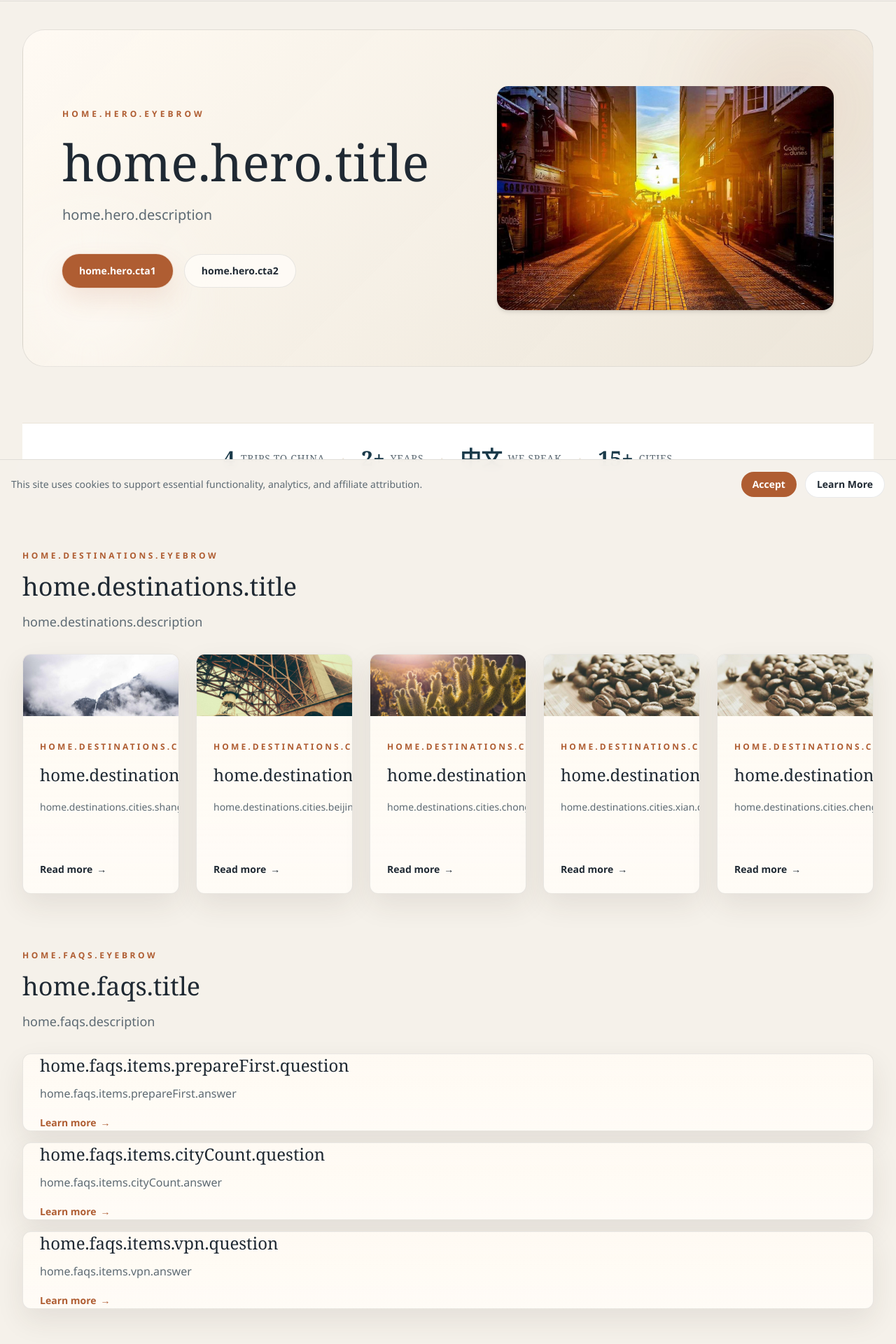
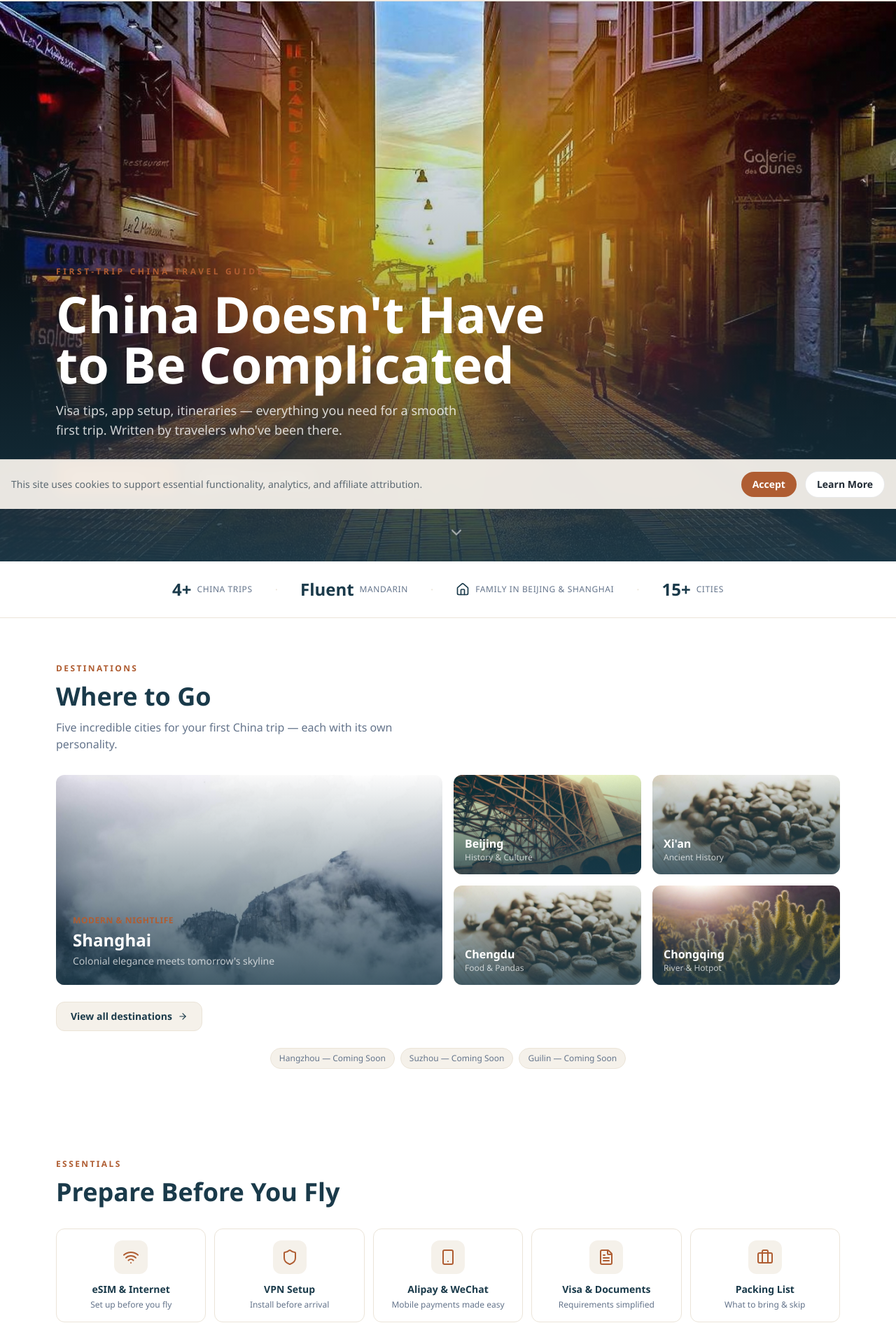
Before and after one commit to thecubestorm-arch/trailofchina, a Next.js app: page / in a window 1280 px wide. Shown: the part 73-1993 px from the top of the page at 70% size. Built offline with nearby package versions, Linux system fonts and the light colour scheme.

Commit message:
Homepage: swap to v1 (Full-Bleed Immersive) as main page
- / now renders HomeV1Client from app/v1/
- Old client component replaced with server component wrapper
- Build clean: 199 pages

```diff
--- a/app/page.tsx
+++ b/app/page.tsx
@@ -1,240 +1,20 @@
-'use client'
+import { Metadata } from 'next'
+import HomeV1Client from './v1/HomeV1Client'
 
-import Image from 'next/image'
-import Link from 'next/link'
-import { useTranslations } from 'next-intl'
-import FeatureCard from '@/components/FeatureCard'
-import FaqCard from '@/components/FaqCard'
-import SectionIntro from '@/components/SectionIntro'
-import FadeIn from '@/components/FadeIn'
-import StaggerContainer from '@/components/StaggerContainer'
-import ChecklistDownload from '@/components/ChecklistDownload'
-import TrustBar from '@/components/TrustBar'
-import WhyTrustUs from '@/components/WhyTrustUs'
-
-const destinations = [
-  {
-    key: 'shanghai',
-    href: '/destinations/shanghai',
-    imageSrc: '/images/shanghai/modern-skyline.jpg',
-    imageAlt: 'Shanghai skyline with modern skyscrapers',
+export const metadata: Metadata = {
+  title: 'Trail of China – First-Trip China Travel Guide',
+  description: 'Visa tips, app setup, itineraries — everything you need for a smooth first trip to China. Written by travelers who\'ve been there.',
+  openGraph: {
+    title: 'Trail of China – First-Trip China Travel Guide',
+    description: 'Visa tips, app setup, itineraries — everything you need for a smooth first trip to China. Written by travelers who\'ve been there.',
+    images: ['/images/hero/china-hero.jpg'],
   },
-  {
-    key: 'beijing',
-    href: '/destinations/beijing',
-    imageSrc: '/images/beijing/forbidden-city.jpg',
-    imageAlt: 'Traditional architecture in Beijing',
+  twitter: {
+    card: 'summary_large_image',
+    images: ['/images/hero/china-hero.jpg'],
   },
-  {
-    key: 'chongqing',
-    href: '/destinations/chongqing',
-    imageSrc: '/images/chongqing/river-view.jpg',
-    imageAlt: 'Chongqing cityscape by the river',
-  },
-  {
-    key: 'xian',
-    href: '/destinations/xian',
-    imageSrc: '/images/xian/city-wall.jpg',
-    imageAlt: "Xi'an ancient city wall",
-  },
-  {
-    key: 'chengdu',
-    href: '/destinations/chengdu',
-    imageSrc: '/images/chengdu/hotpot.jpg',
-    imageAlt: 'Sichuan hotpot in Chengdu',
-  },
-]
-
-const faqs = [
-  {
-    key: 'prepareFirst',
-    href: '/china-basics',
-  },
-  {
-    key: 'cityCount',
-    href: '/plan-your-trip/preplanned-trips',
-  },
-  {
-    key: 'vpn',
-    href: '/china-basics/what-apps-to-use',
-  },
-]
-
-const beforeYouGo = [
-  {
-    key: 'chinaBasics',
-    href: '/china-basics',
-  },
-  {
-    key: 'whatApps',
-    href: '/china-basics/what-apps-to-use',
-  },
-]
+}
 
 export default function HomePage() {
-  const t = useTranslations()
-
-  const organizationLd = {
-    '@context': 'https://schema.org',
-    '@type': 'Organization',
-    name: 'Trail of China',
-    url: 'https://trailofchina.com',
-    description: 'First-trip China travel planning for Western tourists',
-  };
-
-  const websiteLd = {
-    '@context': 'https://schema.org',
-    '@type': 'WebSite',
-    name: 'Trail of China',
-    url: 'https://trailofchina.com',
-  };
-
-  const faqStructuredData = {
-    '@context': 'https://schema.org',
-    '@type': 'FAQPage',
-    mainEntity: faqs.map((faq) => ({
-      '@type': 'Question',
-      name: t(`home.faqs.items.${faq.key}.question`),
-      acceptedAnswer: {
-        '@type': 'Answer',
-        text: t(`home.faqs.items.${faq.key}.answer`),
-      },
-    })),
-  }
-
-  return (
-    <div className="min-h-screen py-8 sm:py-10" style={{ backgroundColor: '#f5f1ea' }}>
-      <script type="application/ld+json" dangerouslySetInnerHTML={{ __html: JSON.stringify(organizationLd) }} />
-      <script type="application/ld+json" dangerouslySetInnerHTML={{ __html: JSON.stringify(websiteLd) }} />
-      <div className="container-px mx-auto w-full max-w-7xl space-y-16 sm:space-y-20" style={{ backgroundColor: '#f5f1ea' }}>
-        <FadeIn>
-          <section className="relative overflow-hidden rounded-[1.75rem] border border-[var(--line)] bg-[linear-gradient(135deg,rgba(255,250,243,0.96),rgba(235,228,216,0.94))] px-5 py-10 shadow-[var(--shadow-soft)] sm:rounded-[2rem] sm:px-10 sm:py-14 lg:px-14 lg:py-20">
-            <div className="absolute right-0 top-0 h-56 w-56 rounded-full bg-[rgba(175,93,50,0.11)] blur-3xl" />
-            <div className="absolute bottom-0 left-0 h-48 w-48 rounded-full bg-[rgba(255,252,247,0.76)] blur-3xl" />
-
-            <div className="relative grid gap-8 lg:grid-cols-[1.1fr_0.9fr] lg:items-center">
-              <div className="max-w-3xl">
-                <p className="text-xs font-semibold uppercase tracking-[0.34em] text-[#af5d32]">{t('home.hero.eyebrow')}</p>
-                <h1 className="mt-5 font-serif text-4xl leading-[1.02] text-[var(--foreground)] sm:mt-6 sm:text-6xl lg:text-7xl">
-                  {t('home.hero.title')}
-                </h1>
-                <p className="mt-5 max-w-2xl text-base leading-7 text-[var(--muted)] sm:mt-6 sm:text-xl sm:leading-8">
-                  {t('home.hero.description')}
-                </p>
-                <div className="mt-10 flex flex-col gap-4 sm:flex-row">
-                  <Link
-                    href="/china-basics"
-                    className="accent-ring inline-flex min-h-12 items-center justify-center rounded-full bg-[#af5d32] px-6 py-3 text-sm font-semibold text-white transition-transform duration-150 hover:-translate-y-0.5 hover:bg-[#8f431c] active:scale-[0.98]"
-                  >
-                    {t('home.hero.cta1')}
-                  </Link>
-                  <Link
-                    href="/destinations"
-                    className="inline-flex min-h-12 items-center justify-center rounded-full border border-[var(--line)] bg-[rgba(255,252,247,0.86)] px-6 py-3 text-sm font-semibold text-[var(--foreground)] transition-transform duration-150 hover:-translate-y-0.5 hover:bg-[var(--surface-strong)] active:scale-[0.98]"
-                  >
-                    {t('home.hero.cta2')}
-                  </Link>
-                </div>
-              </div>
-
-              <div className="relative mx-auto w-full max-w-xl overflow-hidden rounded-2xl shadow-md">
-                <Image
-                  src="/images/hero/china-hero.jpg"
-                  alt="China travel hero image"
-                  width={1200}
-                  height={800}
-                  className="h-64 w-full object-cover sm:h-72 lg:h-80"
-                  priority
-                />
-              </div>
-            </div>
-          </section>
-        </FadeIn>
-
-        <TrustBar />
-
-        <FadeIn delay={0.08}>
-          <section className="space-y-8">
-            <SectionIntro
-              eyebrow={t('home.destinations.eyebrow')}
-              title={t('home.destinations.title')}
-              description={t('home.destinations.description')}
-              href="/destinations"
-            />
-            <StaggerContainer className="grid gap-6 sm:grid-cols-2 lg:grid-cols-3 xl:grid-cols-5">
-              {destinations.map((destination) => (
-                <FeatureCard
-                  key={destination.key}
-                  eyebrow={t('home.destinations.cardsEyebrow')}
-                  title={t(`home.destinations.cities.${destination.key}.title`)}
-                  description={t(`home.destinations.cities.${destination.key}.description`)}
-                  href={destination.href}
-                  image={
-                    <Image
-                      src={destination.imageSrc}
-                      alt={destination.imageAlt}
-                      width={640}
-                      height={360}
-                      className="h-full w-full object-cover"
-                    />
-                  }
-                />
-              ))}
-            </StaggerContainer>
-          </section>
-        </FadeIn>
-
-        <FadeIn delay={0.14}>
-          <section className="space-y-8">
-            <script type="application/ld+json" dangerouslySetInnerHTML={{ __html: JSON.stringify(faqStructuredData) }} />
-            <SectionIntro
-              eyebrow={t('home.faqs.eyebrow')}
-              title={t('home.faqs.title')}
-              description={t('home.faqs.description')}
-              href="/china-basics"
-            />
-            <StaggerContainer className="grid gap-4">
-              {faqs.map((faq) => (
-                <FaqCard
-                  key={faq.key}
-                  question={t(`home.faqs.items.${faq.key}.question`)}
-                  answer={t(`home.faqs.items.${faq.key}.answer`)}
-                  href={faq.href}
-                />
-              ))}
-            </StaggerContainer>
-          </section>
-        </FadeIn>
-
-        <FadeIn delay={0.2}>
-          <section className="space-y-8">
-            <SectionIntro
-              eyebrow={t('home.beforeYouGo.eyebrow')}
-              title={t('home.beforeYouGo.title')}
-              description={t('home.beforeYouGo.description')}
-              href="/china-basics"
-            />
-            <StaggerContainer className="grid gap-6 sm:grid-cols-2">
-              {beforeYouGo.map((item) => (
-                <FeatureCard
-                  key={item.key}
-                  eyebrow={t('home.beforeYouGo.eyebrow')}
-                  title={t(`home.beforeYouGo.cards.${item.key}.title`)}
-                  description={t(`home.beforeYouGo.cards.${item.key}.description`)}
-                  href={item.href}
-                  image={t(`home.beforeYouGo.cards.${item.key}.title`)}
-                />
-              ))}
-            </StaggerContainer>
-          </section>
-        </FadeIn>
-
-        <FadeIn delay={0.26}>
-          <ChecklistDownload />
-        </FadeIn>
-
-        <WhyTrustUs />
-      </div>
-    </div>
-  )
+  return <HomeV1Client />
 }
```
